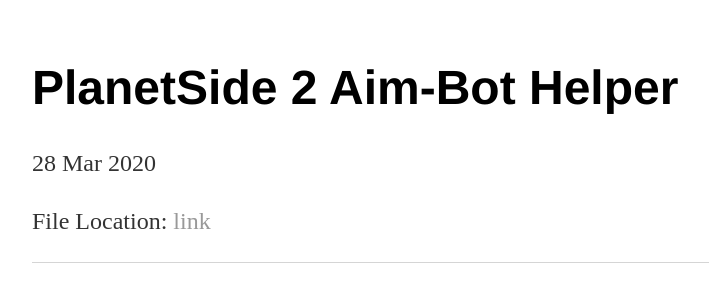
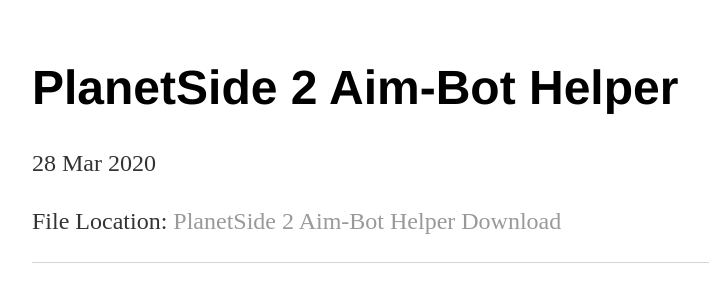
Before and after one commit to mosee101/mosee101.github.io, a Jekyll site: the page built from _posts/2020-03-28-PlanetSide-2-Aim-Bot-Helper.md, in a window 1280 px wide. Shown: the top 302 px of the page, without its empty margins (160-869 px from the left). Built offline with Jekyll 4.4.1, drawn with Linux system fonts in a browser that asks for light colours.

Commit message:
Update 2020-03-28-PlanetSide-2-Aim-Bot-Helper.md

```diff
--- a/_posts/2020-03-28-PlanetSide-2-Aim-Bot-Helper.md
+++ b/_posts/2020-03-28-PlanetSide-2-Aim-Bot-Helper.md
@@ -3,4 +3,4 @@ layout: post
 title: "PlanetSide 2 Aim-Bot Helper"
 date: 2020-03-28
 ---
-File Location: [link](url){:target="http://raboninco.com/4Qve"}
+File Location: [PlanetSide 2 Aim-Bot Helper Download](url){:target="http://raboninco.com/4Qve"}
```
